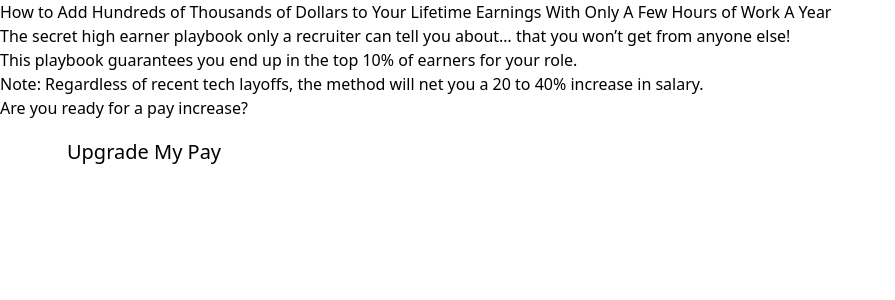
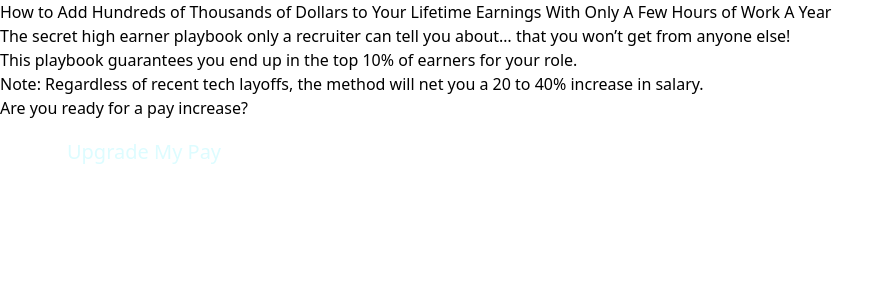
Before and after one commit to plutownium/hh-offer-letter, a SvelteKit app: page / in a window 1280 px wide. Shown: the top 300 px of the page, without its empty margins (0-895 px from the left). Built offline with nearby package versions, Linux system fonts and the light colour scheme.

Commit message:
add colors

```diff
--- a/tailwind.config.js
+++ b/tailwind.config.js
@@ -4,11 +4,15 @@ export default {
   theme: {
     extend: {
       colors: {
-        turquoise: '#09636B',
+        'off-white': '#DDFCFF',
+        celeste: '#C0FAFF',
         blue: '#15A3EF',
         tan: '#EBE6DB',
         gold: '#E1C453',
         orange: '#CD500C',
+        jet: '#333130',
+        black: '#000000',
+        oxford: '#0B1139',
       },
     },
   },
```
